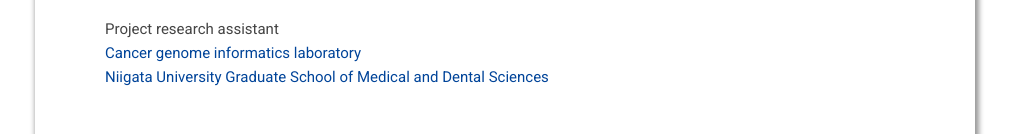
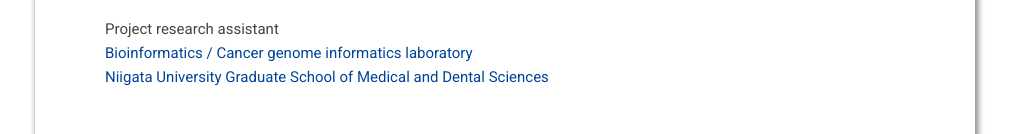
Before and after one commit to yuw27b/sayu.dev, a plain HTML site: page index.html in a window 1280 px wide. Shown: the part 292-426 px from the top of the page, without its empty margins (135-1148 px from the left). Drawn offline with Linux system fonts and the light colour scheme.

Commit message:
Update profile

```diff
--- a/index.html
+++ b/index.html
@@ -14,7 +14,7 @@
 			<p class="profile_description">Web frontend/backend engineer</p>
 			<p class="profile_job">
 				Project research assistant<br />
-				<a href="https://bioinfo.med.niigata-u.ac.jp/" target="_blank">Cancer genome informatics laboratory</a><br />
+				<a href="https://bioinfo.med.niigata-u.ac.jp/" target="_blank">Bioinformatics / Cancer genome informatics laboratory</a><br />
 				<a href="https://www.med.niigata-u.ac.jp/" target="_blank">Niigata University Graduate School of Medical and Dental Sciences</a>
 			</p>
 		</section>
```
